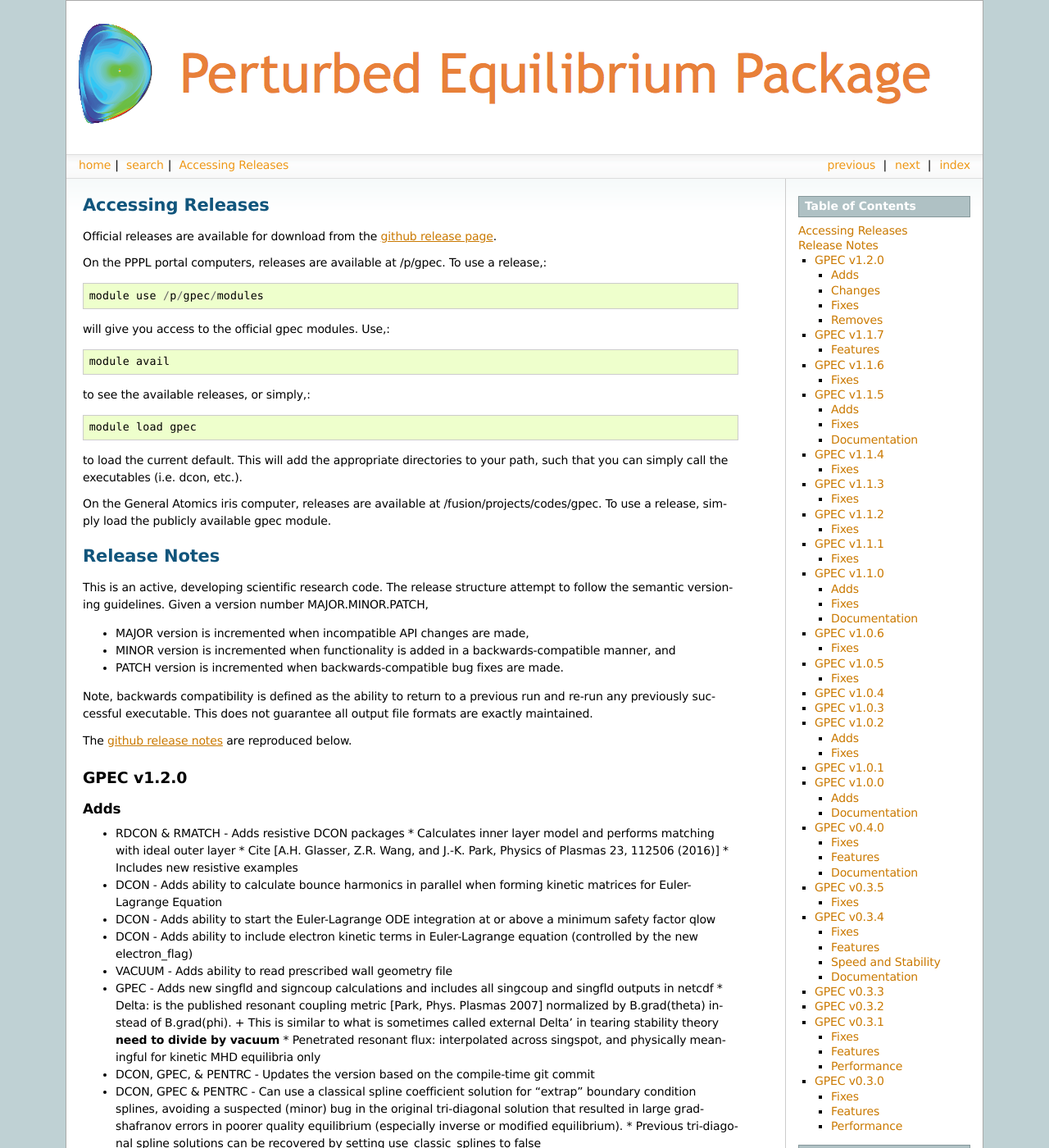
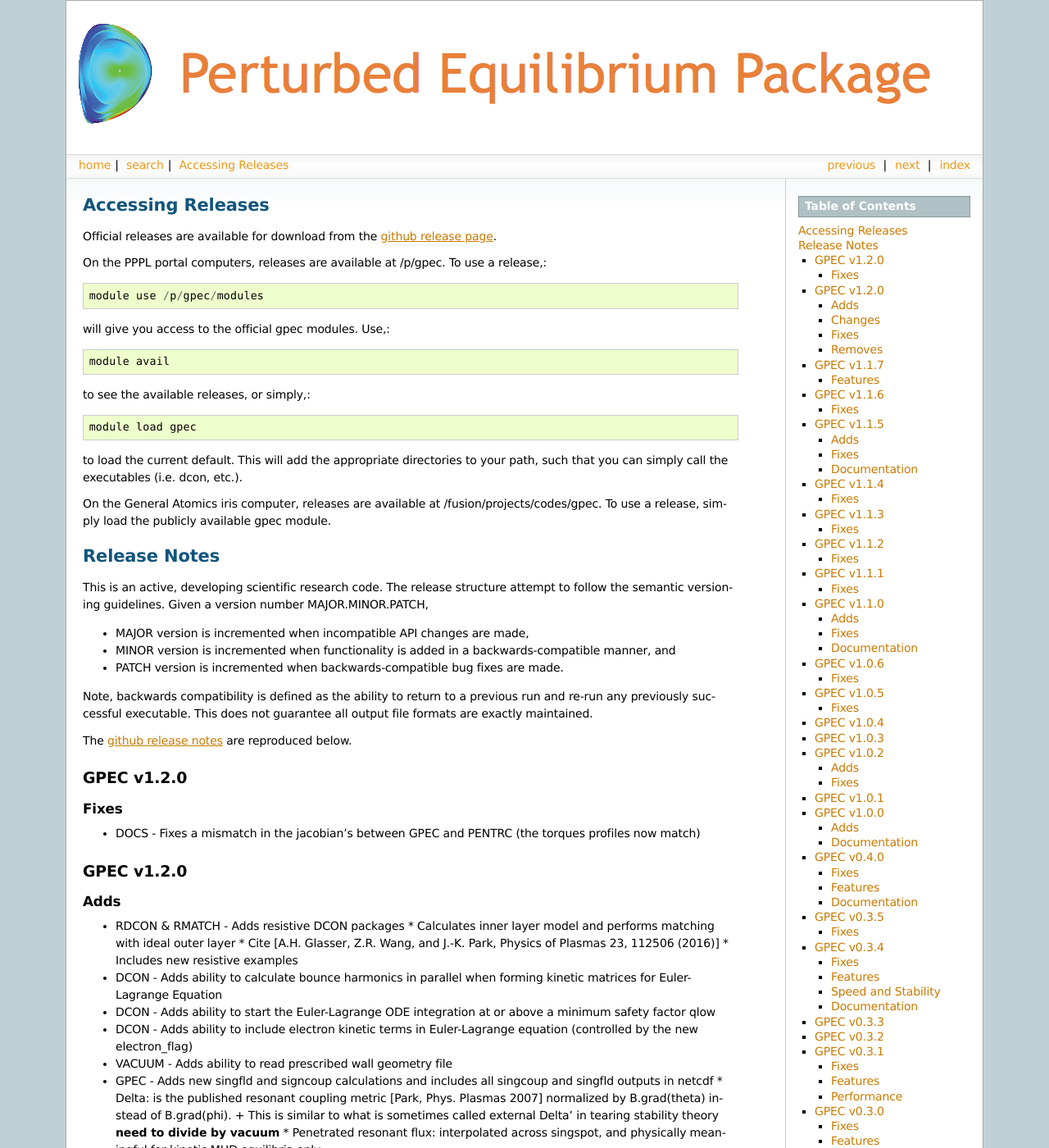
Before and after one commit to PrincetonUniversity/GPEC, a Sphinx documentation site: the page built from docs/releases.rst, in a window 1280 px wide and 1400 px high. Shown: the whole window at 82% size. Built offline with Sphinx 7.4.7, drawn with Linux system fonts in a browser that asks for light colours.

```diff
--- a/docs/releases.rst
+++ b/docs/releases.rst
@@ -36,6 +36,14 @@
 Note, backwards compatibility is defined as the ability to return to a previous run and re-run any previously successful executable. This does not guarantee all output file formats are exactly maintained.
 
 The `github release notes <https://github.com/PrincetonUniversity/GPEC/releases>`_ are reproduced below.
+
+GPEC v1.2.0
+===========
+
+Fixes
+------
+- DOCS - Fixes a mismatch in the jacobian's between GPEC and PENTRC (the torques profiles now match)
+
 
 GPEC v1.2.0
 ===========
```
Also changed, not shown: 9 other files.
